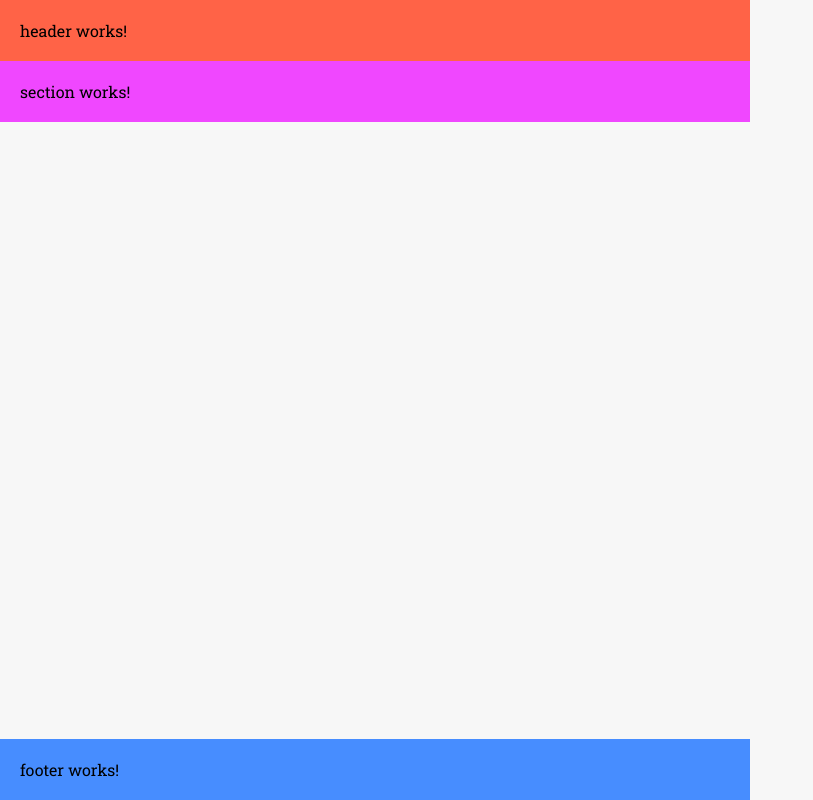
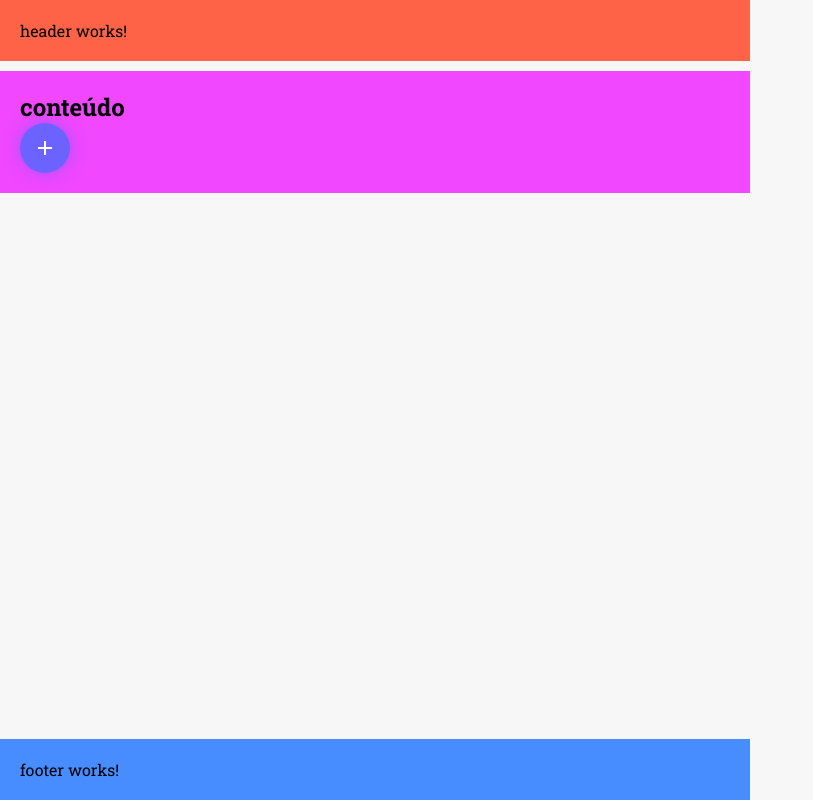
Before and after one commit to carlossroliveira/AngularTodoList, an Angular app: page / in a window 1280 px wide. Shown: the whole page, without its empty margins (0-813 px from the left). Built offline with nearby package versions, Linux system fonts and the light colour scheme.

Commit message:
Feat: instalação do botão e ajustes de estilos

```diff
--- a/src/app/app.component.scss
+++ b/src/app/app.component.scss
@@ -2,6 +2,7 @@
   height: 100vh;
   background-color: #f7f7f7;
 
+  gap: 10px;
   display: grid;
   grid-template-rows: auto 1fr auto;
 }
--- a/src/app/components/task-list/task-list.component.html
+++ b/src/app/components/task-list/task-list.component.html
@@ -1 +1,7 @@
-<section class="container">section works!</section>
+<section class="container">
+  <h1>conteúdo</h1>
+
+  <button>
+    <span class="material-icons">add</span>
+  </button>
+</section>
--- a/src/app/components/task-list/task-list.component.scss
+++ b/src/app/components/task-list/task-list.component.scss
@@ -2,4 +2,25 @@
   padding: 20px;
   max-width: 750px;
   background-color: rgb(240, 71, 255);
+
+  button {
+    width: 50px;
+    height: 50px;
+    border-radius: 50%;
+    display: flex;
+    justify-content: center;
+    align-items: center;
+    background-color: #6c63ff;
+    color: white;
+    border: none;
+    cursor: pointer;
+
+    box-shadow: 0 0 15px rgba(108, 99, 255, 0.6);
+    transition: transform 0.3s ease, box-shadow 0.3s ease;
+
+    &:hover {
+      transform: scale(1.1);
+      box-shadow: 0 0 25px rgba(108, 99, 255, 0.8);
+    }
+  }
 }
```
